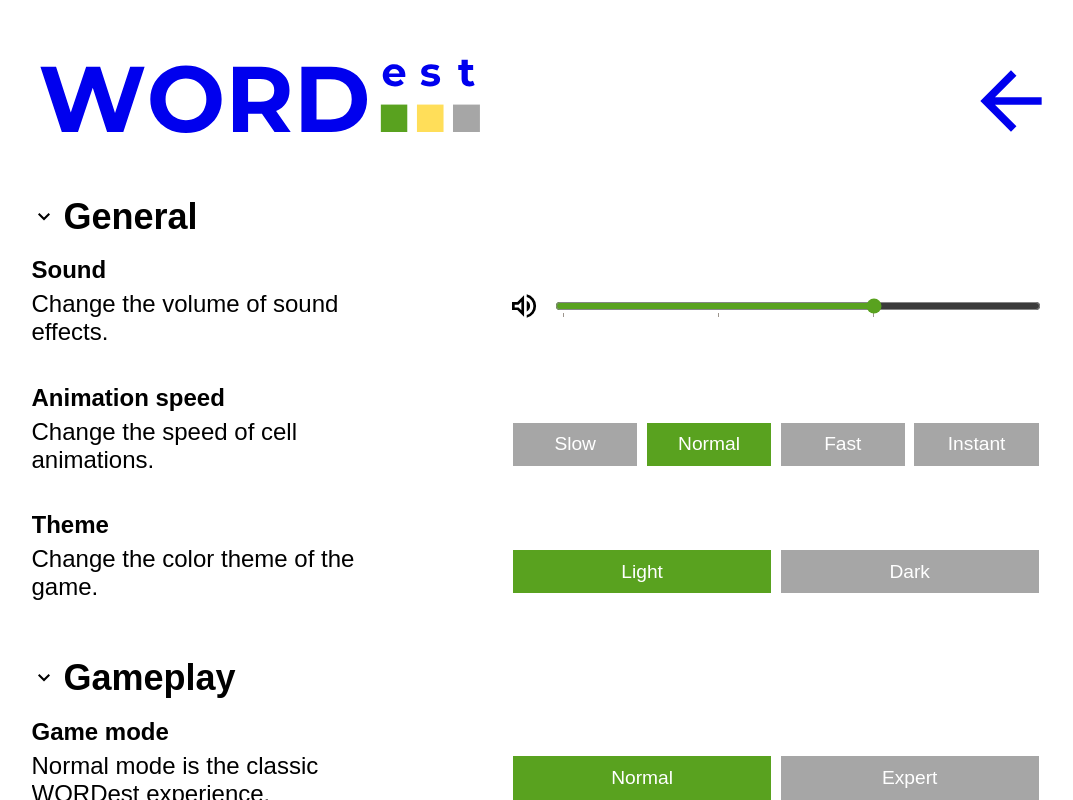
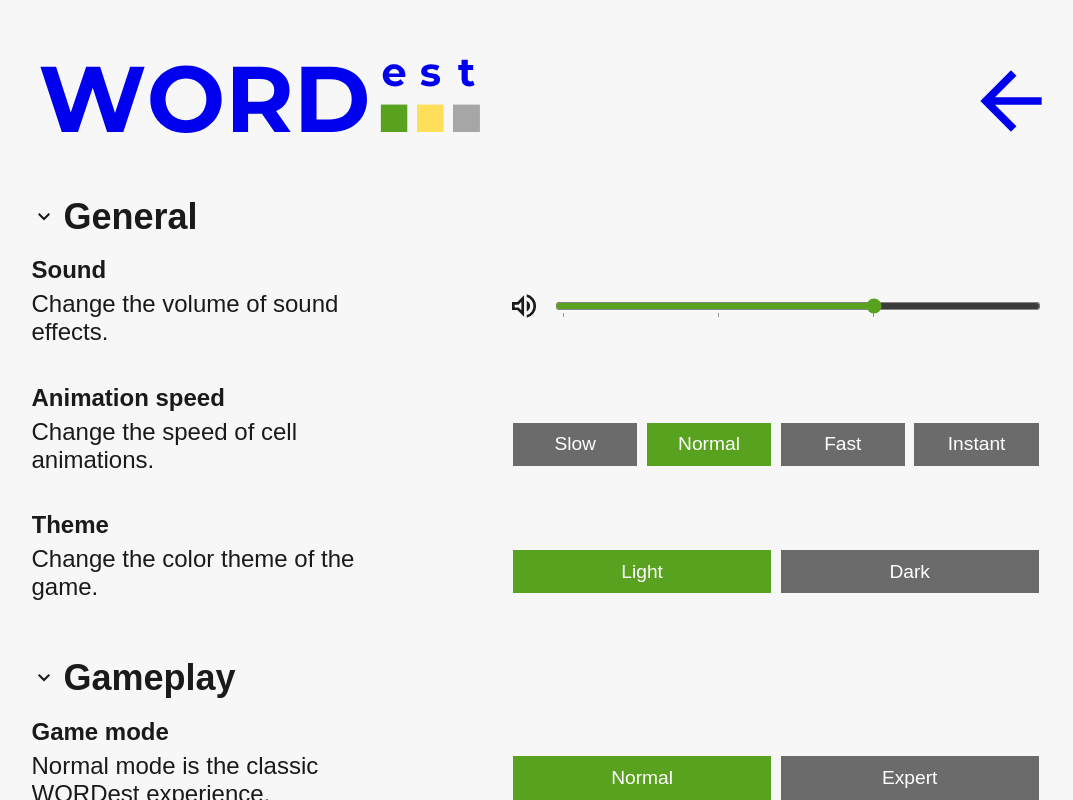
Before and after one commit to phantanhoancuong/wordest, a Next.js app: page /settings in a window 1280 px wide. Shown: the whole page, without its empty margins (95-1168 px from the left). Built offline with nearby package versions, Linux system fonts and the light colour scheme.

Commit message:
style(theme): refine light/dark color tokens
Replace pure black/white text with softer primary colors, adjust dark-mode border and refine absent/wrong cell colors for improved readability and visual balance across light and dark theme.

```diff
--- a/src/app/globals.css
+++ b/src/app/globals.css
@@ -27,22 +27,22 @@
 }
 
 :root[data-theme="light"] {
-  --app-background-color: white;
-  --app-text-color: black;
+  --app-background-color: #f7f7f8;
+  --app-text-color: #1a1a1a;
 
   --cell-background-color-default: transparent;
-  --cell-background-color-absent: rgb(166 166 166);
+  --cell-background-color-absent: #6b6b6b;
   --cell-background-color-present: rgb(255 222 89);
   --cell-background-color-correct: rgb(89 162 31);
-  --cell-background-color-wrong: red;
+  --cell-background-color-wrong: #c0392b;
 
   --cell-border-color-default: #ccc;
-  --cell-border-color-absent: rgb(166 166 166);
+  --cell-border-color-absent: #6b6b6b;
   --cell-border-color-present: rgb(255 222 89);
   --cell-border-color-correct: rgb(89 162 31);
-  --cell-border-color-wrong: red;
+  --cell-border-color-wrong: #c0392b;
 
-  --cell-text-color-default: black;
+  --cell-text-color-default: #1a1a1a;
   --cell-text-color-absent: white;
   --cell-text-color-present: white;
   --cell-text-color-correct: white;
@@ -51,20 +51,20 @@
 }
 
 :root[data-theme="dark"] {
-  --app-background-color: black;
-  --app-text-color: white;
+  --app-background-color: #121212;
+  --app-text-color: #e5e5e5;
 
   --cell-background-color-default: transparent;
-  --cell-background-color-absent: rgb(166 166 166);
+  --cell-background-color-absent: #6b6b6b;
   --cell-background-color-present: rgb(255 222 89);
   --cell-background-color-correct: rgb(89 162 31);
-  --cell-background-color-wrong: red;
+  --cell-background-color-wrong: #c0392b;
 
-  --cell-border-color-default: #ccc;
-  --cell-border-color-absent: rgb(166 166 166);
+  --cell-border-color-default: #444;
+  --cell-border-color-absent: #6b6b6b;
   --cell-border-color-present: rgb(255 222 89);
   --cell-border-color-correct: rgb(89 162 31);
-  --cell-border-color-wrong: red;
+  --cell-border-color-wrong: #c0392b;
 
   --cell-text-color-default: white;
   --cell-text-color-absent: white;
--- a/src/app/settings/page.module.css
+++ b/src/app/settings/page.module.css
@@ -63,8 +63,8 @@
     --item-font-scale: 1.3;
   }
   .volume-icon {
-    width: 7%;
-    height: 7%;
+    width: 6%;
+    height: 6%;
   }
 }
 
@@ -72,8 +72,4 @@
   .app {
     --item-font-scale: 1.5;
   }
-  .volume-icon {
-    width: 6%;
-    height: 6%;
-  }
 }
```
